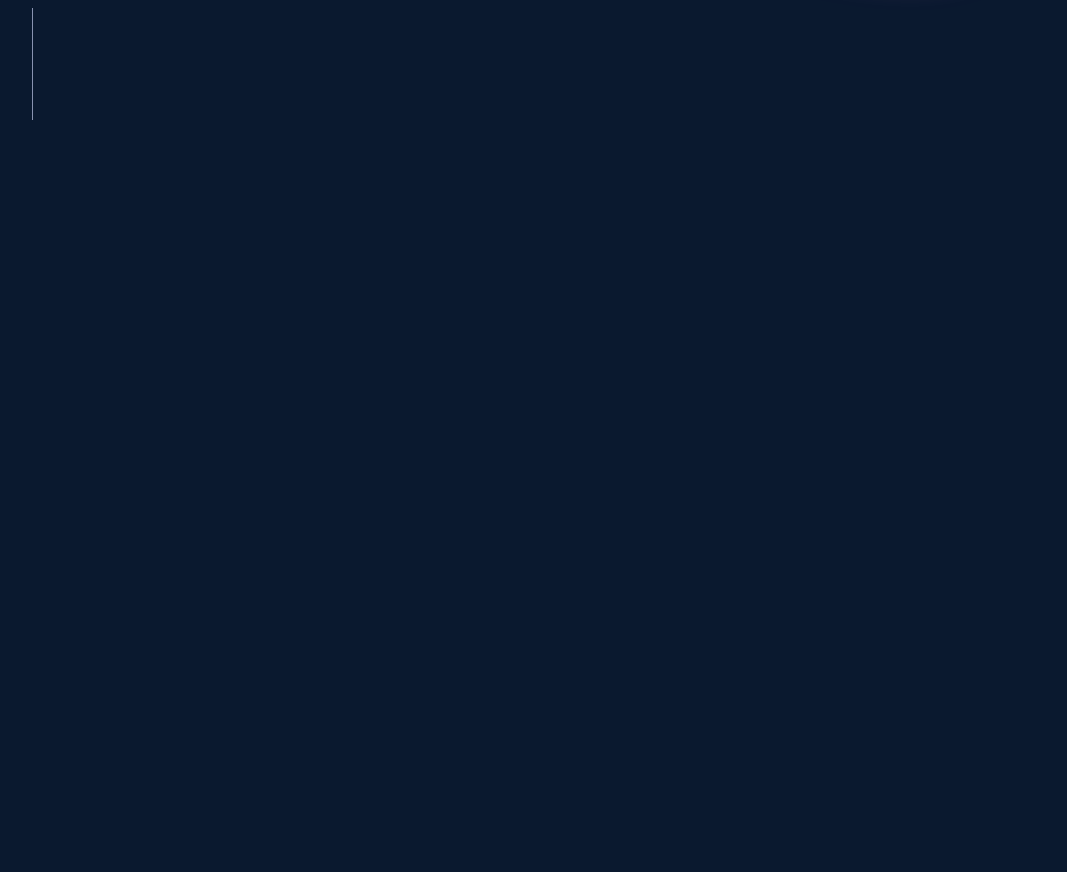
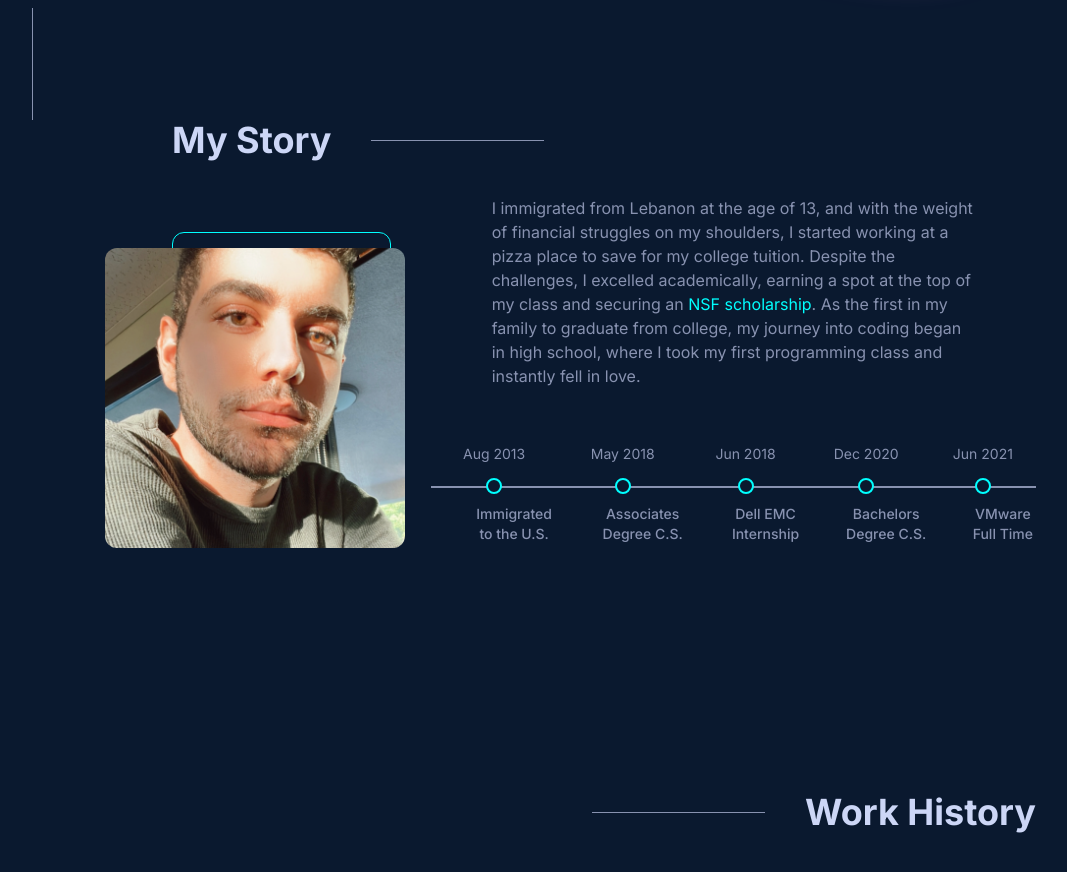
Before and after one commit to walidrafeii/portfolio, a Next.js app: page / in a window 1280 px wide. Shown: the part 680-1552 px from the top of the page, without its empty margins (36-1103 px from the left). Before the commit the page ends 800 px from the top, so only its background shows below. Built offline with nearby package versions, Linux system fonts and the light colour scheme.

Commit message:
minor improvements & initial implementation of about me section

```diff
--- /dev/null
+++ b/app/components/about/AboutContent.tsx
@@ -0,0 +1,39 @@
+import React from "react";
+import Image from "next/image";
+import ProfilePicture from "@public/profile-picture.png";
+import { AboutTimeline } from "./AboutTimeline";
+
+export const AboutContent = () => {
+  return (
+    <div className="flex flex-col xl:flex-row mt-5 gap-10 justify-center">
+      {/* Profile Image */}
+      <div className="relative w-[300px] h-[300px] border border-turquoise rounded-xl self-center">
+        <div className="absolute top-[15px] right-[-15px] w-[300px] h-[300px] rounded-xl overflow-hidden">
+          <Image
+            src={ProfilePicture.src}
+            alt="Description of image"
+            layout="fill"
+            objectFit="cover"
+          />
+        </div>
+      </div>
+      {/* Main Text Content & Timeline */}
+      <div className="flex flex-col md:max-w-[70%] self-center xl:self-start items-center">
+        <p className="text-slate mt-0 xl:mt-4 md:max-w-[80%]">
+          I immigrated from Lebanon at the age of 13, and with the weight of
+          financial struggles on my shoulders, I started working at a pizza
+          place to save for my college tuition. Despite the challenges, I
+          excelled academically, earning a spot at the top of my class and
+          securing an{" "}
+          <a className="text-link" target="__blank" href="https://new.nsf.gov">
+            NSF scholarship
+          </a>
+          . As the first in my family to graduate from college, my journey into
+          coding began in high school, where I took my first programming class
+          and instantly fell in love.
+        </p>
+        <AboutTimeline />
+      </div>
+    </div>
+  );
+};
--- /dev/null
+++ b/app/components/about/AboutSection.tsx
@@ -0,0 +1,19 @@
+import React from "react";
+import { AboutContent } from "./AboutContent";
+
+export const AboutSection = () => {
+  return (
+    /** About Section */
+    <section id="about" className="w-full xl:px-20">
+      {/* Header */}
+      <div className="flex flex-row gap-5 md:gap-10 items-center justify-start">
+        <h1 className="text-3xl xl:text-4xl font-bold text-slate-lightest">
+          My Story
+        </h1>
+        <div className="h-[1px] bg-slate max-w-[20%] flex-grow"></div>
+      </div>
+      {/* Main Content */}
+      <AboutContent />
+    </section>
+  );
+};
--- /dev/null
+++ b/app/components/about/AboutTimeline.tsx
@@ -0,0 +1,37 @@
+import React from "react";
+
+export const AboutTimeline = () => {
+  const timelineData = [
+    { date: "Aug 2013", title: "Immigrated to the U.S." },
+    { date: "May 2018", title: "Associates Degree C.S." },
+    { date: "Jun 2018", title: "Dell EMC Internship" },
+    { date: "Dec 2020", title: "Bachelors Degree C.S." },
+    { date: "Jun 2021", title: "VMware Full Time" },
+  ];
+
+  return (
+    <div className="flex justify-center w-full py-10">
+      <div className="relative">
+        {/* Timeline Line */}
+        <div className="absolute h-[2px] bg-slate w-full top-1/2"></div>
+        {/* Timeline Items */}
+        <div className="flex justify-between">
+          {timelineData.map((item, index) => (
+            <div key={index} className="relative text-center">
+              {/* Circle */}
+              <div className="absolute top-1/2 transform -translate-y-1/2 w-4 h-4 bg-navy rounded-full mx-auto relative z-10 border-2 border-turquoise"></div>
+              {/* Date */}
+              <div className="text-sm text-slate whitespace-nowrap mb-10">
+                {item.date}
+              </div>
+              {/* Title */}
+              <div className="text-sm font-medium text-slate ml-10">
+                {item.title}
+              </div>
+            </div>
+          ))}
+        </div>
+      </div>
+    </div>
+  );
+};
--- /dev/null
+++ b/app/components/experience/ExperienceEntry.tsx
@@ -0,0 +1,19 @@
+import React from "react";
+
+interface ExperienceEntryProps {
+  date: String;
+  title: string;
+  description: string;
+}
+
+export const ExperienceEntry: React.FC<ExperienceEntryProps> = ({
+  title,
+  description,
+  date,
+}) => {
+  return (
+    <div className="h-40 w-80 bg-amber-500">
+      <p>{date}</p>
+    </div>
+  );
+};
--- /dev/null
+++ b/app/components/experience/ExperienceSection.tsx
@@ -0,0 +1,16 @@
+import React from "react";
+
+export const ExperienceSection = () => {
+  return (
+    <section id="about" className="w-full xl:px-20 mt-52">
+      {/* Header */}
+      <div className="flex flex-row gap-5 md:gap-10 items-center justify-end">
+        <div className="h-[1px] bg-slate max-w-[20%] flex-grow"></div>
+        <h1 className="text-3xl xl:text-4xl font-bold text-slate-lightest">
+          Work History
+        </h1>
+      </div>
+      {/* Main Content */}
+    </section>
+  );
+};
--- a/app/components/landing/HeroBlob.tsx
+++ b/app/components/landing/HeroBlob.tsx
@@ -1,24 +1,23 @@
-import React from 'react';
-import styles from './Landing.module.css';
-import { RoundThumbnail } from '@components/shared/RoundThumbnail';
-import ProfilePicture from '@public/profile-picture.png';
-import RoundedPill from '@components/shared/RoundedPill';
+import React from "react";
+import styles from "./Landing.module.css";
+import { RoundThumbnail } from "@components/shared/RoundThumbnail";
+import ProfilePicture from "@public/profile-picture.png";
+import RoundedPill from "@components/shared/RoundedPill";
 
 export const HeroBlob = () => {
   const techStack = [
-    'Python',
-    'PostgreSQL',
-    'Angular',
-    'Groovy',
-    'Docker',
-    'Cloud Deployments',
-    'Aria Automation',
+    "Python",
+    "PostgreSQL",
+    "Angular",
+    "Groovy",
+    "Docker",
+    "Cloud Deployments",
+    "Aria Automation",
   ];
 
   return (
     <div className={`${styles.blob}`}>
       <div className="flex flex-row gap-2 items-center basis-1/6 sm:basis-1/4 mt-14">
-        <RoundThumbnail imageSrc={ProfilePicture.src} size={50} />
         <p className="font-light text-navy">Greetings from California 👋</p>
       </div>
       <div className="flex flex-col gap-2 mx-5">
--- a/app/components/landing/HeroSection.tsx
+++ b/app/components/landing/HeroSection.tsx
@@ -1,12 +1,12 @@
-import React from 'react';
+import React from "react";
 
-import { HeroText } from './HeroText';
-import { HeroBlob } from './HeroBlob';
+import { HeroText } from "./HeroText";
+import { HeroBlob } from "./HeroBlob";
 
 export const HeroSection = () => {
   return (
     <div className="w-full min-h-screen">
-      <div className="flex flex-col xl:flex-row gap-10 items-center justify-around mt-36 mb- mx-10 sm:mx-24 lg:mx-32 2xl:mx-64">
+      <div className="flex flex-col xl:flex-row gap-10 items-center justify-around mt-36">
         <HeroText />
         <HeroBlob />
       </div>
--- a/app/components/landing/HeroText.tsx
+++ b/app/components/landing/HeroText.tsx
@@ -1,5 +1,5 @@
-import React from 'react';
-import styles from './Landing.module.css';
+import React from "react";
+import styles from "./Landing.module.css";
 
 export const HeroText = () => {
   return (
@@ -7,12 +7,12 @@ export const HeroText = () => {
       <h1
         className={`${styles.hero__animation} text-4xl xl:text-6xl subpixel-antialiased font-bold text-slate-light`}
       >
-        Walid Rafei.
+        Walid Rafei
       </h1>
       <h4
         className={`${styles.hero__animation} text-2xl xl:text-4xl subpixel-antialiased font-semibold text-slate`}
       >
-        Junior Software Engineer
+        Software Engineer
       </h4>
       <p className={`${styles.hero__animation} text-slate mt-0 xl:mt-4`}>
         Delivering high-quality software with meticulous testing to ensure
--- a/app/components/navigation/navbar/Navmenu.tsx
+++ b/app/components/navigation/navbar/Navmenu.tsx
@@ -1,19 +1,22 @@
-import React from 'react';
-import Link from 'next/link';
-import styles from './Navbar.module.css';
+import React from "react";
+import Link from "next/link";
+import styles from "./Navbar.module.css";
 
 export const NavMenu = () => {
   return (
     <div className="flex items-center gap-10">
       <ul className="hidden sm:flex sm:gap-10">
-        <Link href="/#about" className={styles.nav__link}>
+        <Link href="#about" className={styles.nav__link}>
           <li>About</li>
         </Link>
-        <Link href="/#experience" className={styles.nav__link}>
+        <Link href="#experience" className={styles.nav__link}>
           <li>Experience</li>
         </Link>
-        <Link href="/#projects" className={styles.nav__link}>
+        <Link href="#projects" className={styles.nav__link}>
           <li>Projects</li>
+        </Link>
+        <Link href="#contact" className={styles.nav__link}>
+          <li>Contact</li>
         </Link>
       </ul>
       <button className="border-2 border-turquoise py-2 px-4 rounded-md text-xs hover:bg-navy-light text-slate-lightest">
--- a/app/globals.css
+++ b/app/globals.css
@@ -21,3 +21,31 @@
 body {
   background: var(--navy-clr);
 }
+
+html {
+  scroll-behavior: smooth;
+}
+
+.text-link {
+  color: var(--accent-clr);
+  text-decoration: none;
+  position: relative;
+}
+
+.text-link::after {
+  content: "";
+  position: absolute;
+  width: 100%;
+  height: 2px;
+  background-color: var(--accent-clr);
+  bottom: 0;
+  left: 0;
+  transform: scaleX(0);
+  transform-origin: bottom right;
+  transition: transform 0.3s ease-out;
+}
+
+.text-link:hover::after {
+  transform: scaleX(1);
+  transform-origin: bottom left;
+}
--- a/app/page.tsx
+++ b/app/page.tsx
@@ -1,11 +1,15 @@
-import ExternalSocialLinks from './components/landing/ExternalSocialLinks';
-import { HeroSection } from './components/landing/HeroSection';
+import { ExperienceSection } from "./components/experience/ExperienceSection";
+import ExternalSocialLinks from "./components/landing/ExternalSocialLinks";
+import { HeroSection } from "./components/landing/HeroSection";
+import { AboutSection } from "./components/about/AboutSection";
 
 export default function Home() {
   return (
-    <main className="flex min-h-screen min-w-screen flex-col items-start">
+    <main className="flex min-h-screen min-w-screen flex-col items-start mb-20 mx-10 sm:mx-24 lg:mx-32 2xl:mx-64 gap-20 xl:gap-0">
       <ExternalSocialLinks />
       <HeroSection />
+      <AboutSection />
+      <ExperienceSection />
     </main>
   );
 }
```
Also changed, not shown: app/components/about/About.module.css (added).
